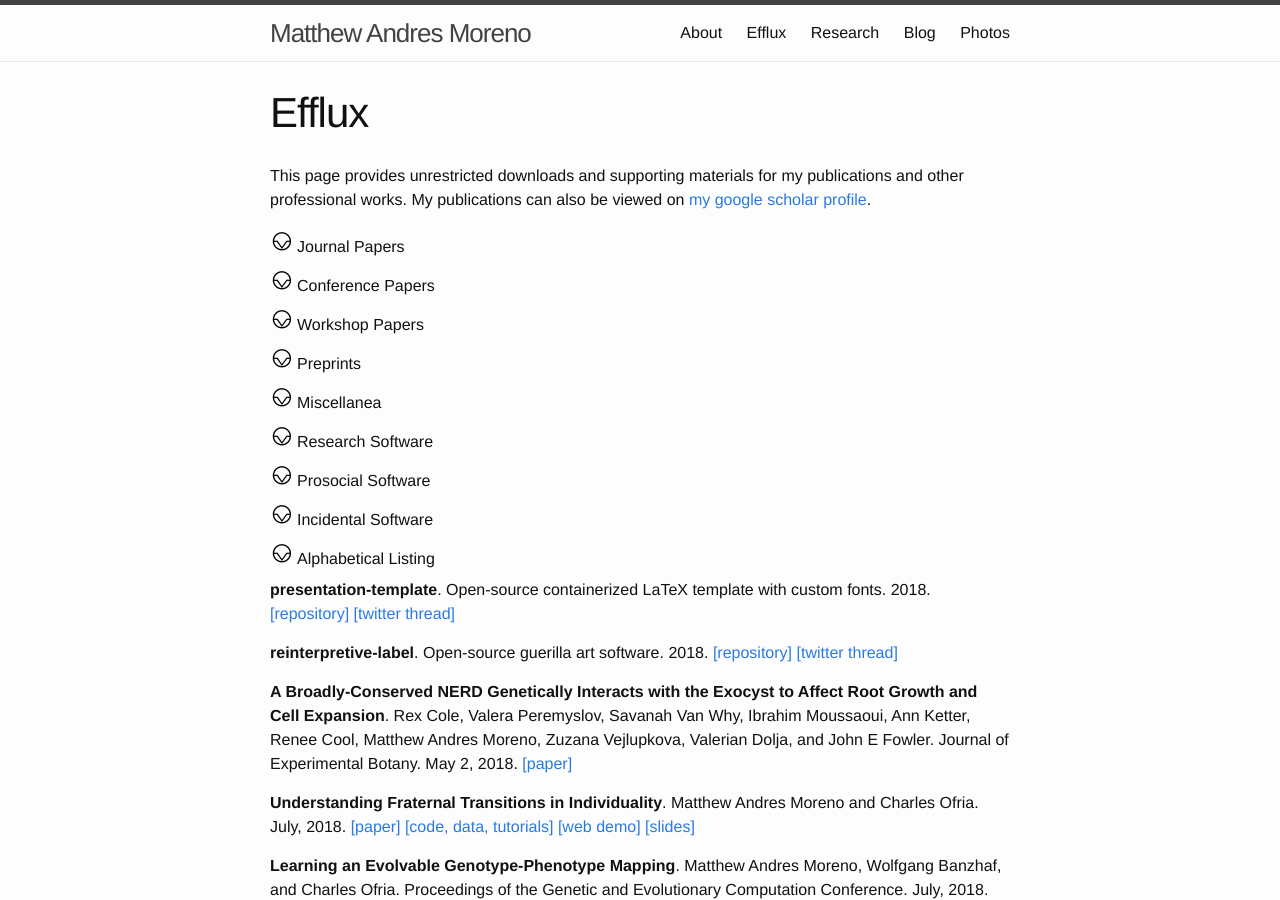
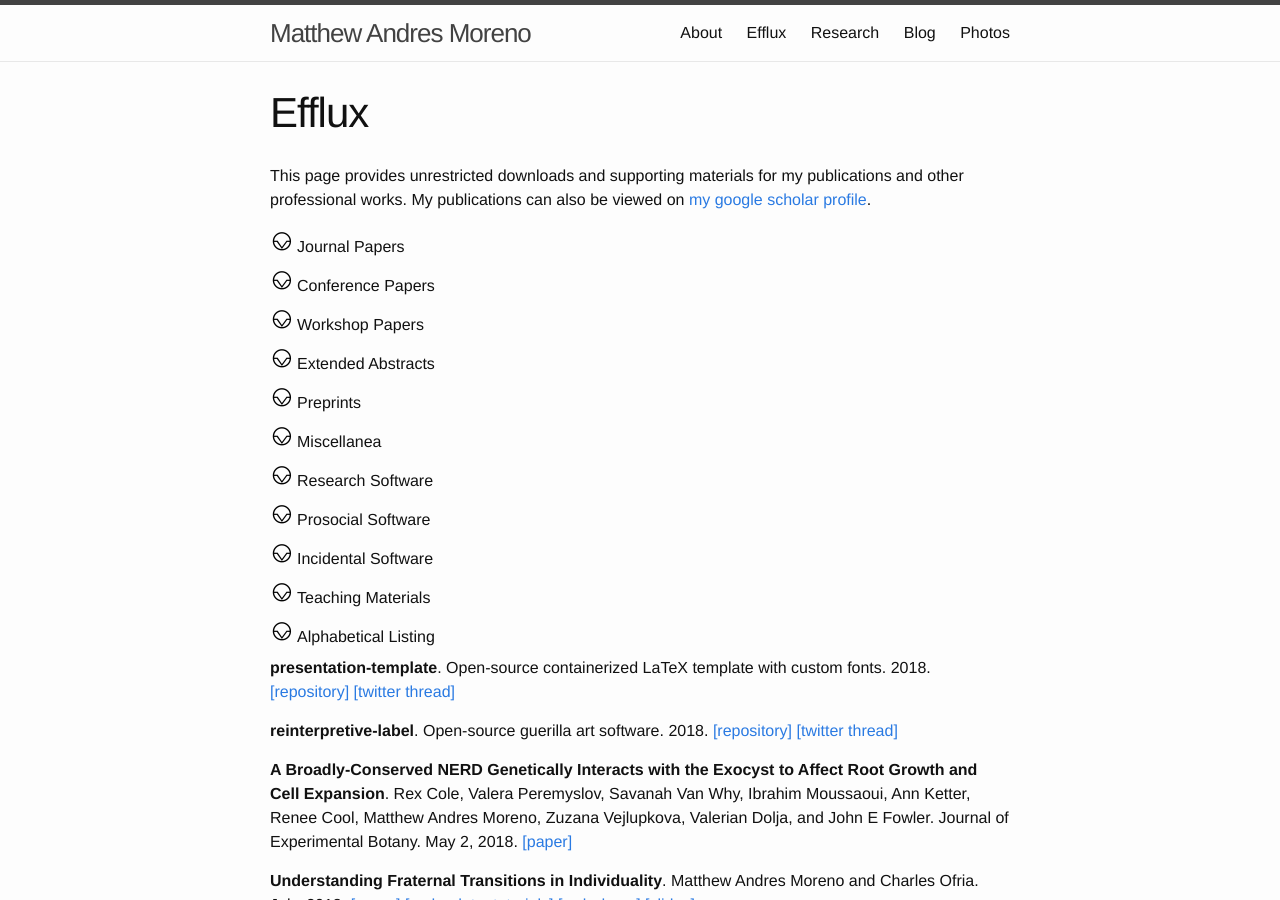
Before and after one commit to mmore500/mmore500.github.io, a Jekyll site: the page built from efflux.md, in a window 1280 px wide and 900 px high. Built offline with Jekyll 4.4.1, drawn with Linux system fonts in a browser that asks for light colours.

Commit message:
Add teaching materials, extended abstract cats

```diff
--- a/_data/effluvia.yml
+++ b/_data/effluvia.yml
@@ -4,6 +4,8 @@
   slug: "conference"
 - title: "Workshop Papers"
   slug: "workshop"
+- title: "Extended Abstracts"
+  slug: "abstract"
 - title: "Preprints"
   slug: "preprint"
 - title: "Miscellanea"
@@ -14,3 +16,5 @@
   slug: "prosocial"
 - title: "Incidental Software"
   slug: "incidental"
+- title: "Teaching Materials"
+  slug: "teaching"
```
